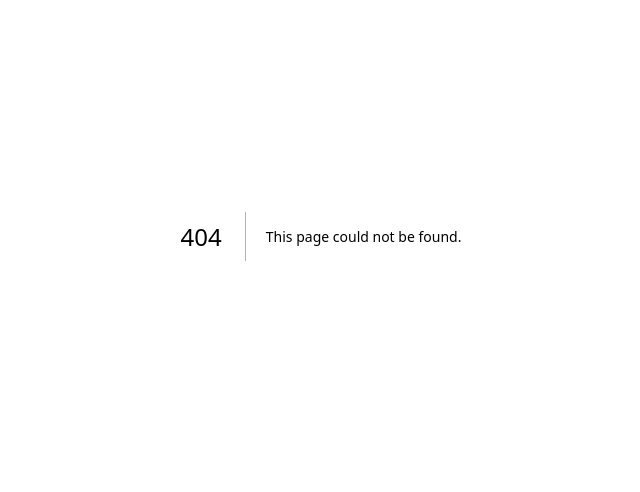
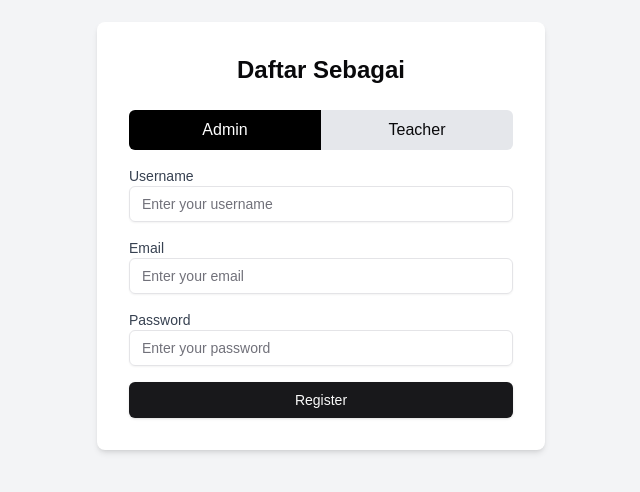
Before and after one commit to OnLeeTwo/lms-frontend, a Next.js app: page /register in a window 1280 px wide. Before the commit this address had no page. Shown: the part 164-656 px from the top of the page, without its empty margins (319-959 px from the left). Built offline with nearby package versions, Linux system fonts and the light colour scheme.

Commit message:
feat: template form register

```diff
--- /dev/null
+++ b/src/app/register/page.tsx
@@ -0,0 +1,142 @@
+"use client";
+import React, { useState } from "react";
+import { Button } from '@/components/ui/button';
+import { Input } from '@/components/ui/input';
+import { useToast } from "@/hooks/use-toast";
+import { useRouter } from "next/navigation";
+
+
+
+const RegisterPage = () => {
+  const [formData, setFormData] = useState({
+    username: "",
+    email: "",
+    password: "",
+    role: "admin", // Default role
+  });
+
+  const { toast } = useToast();
+  const router = useRouter();
+
+  const { username, email, password, role } = formData;
+
+  const handleChange = (e: React.ChangeEvent<HTMLInputElement | HTMLSelectElement>) => {
+    const { name, value } = e.target;
+    setFormData({
+      ...formData,
+      [name]: value,
+    });
+  };
+
+  const handleSubmit = (e: React.FormEvent) => {
+    e.preventDefault();
+    console.log("Form Data Submitted:", formData);
+    // Add API integration here to send the data to the backend
+    if (email === "teacher@example.com" && password === "password" && role === "teacher" && username === "teacher") {
+        toast({
+          title: "registrasi Berhasil!",
+          description: `Membawa anda ke profile page...`,
+          className: "bg-green-400",
+          duration: 1500,
+        });
+        router.push("/login");
+      } else {
+        console.error("Login failed!");
+      }
+  };
+
+  const handleRoleChange = (role: string) => {
+    setFormData({
+      ...formData,
+      role: role,
+    });
+  };
+
+  return (
+    <div className="min-h-screen flex items-center justify-center bg-gray-100">
+      <div className="bg-white p-8 rounded-lg shadow-md w-full max-w-md">
+        <h2 className="text-2xl font-bold mb-6 text-center">Daftar Sebagai</h2>
+
+        {/* Role Selection Buttons */}
+        <div className="mb-4 flex justify-center">
+          <button
+            onClick={() => handleRoleChange("admin")}
+            className={`w-full px-6 py-2 rounded-l-md font-medium ${
+              formData.role === "admin" ? "bg-black text-white" : "bg-gray-200"
+            } hover:bg-gray-600 focus:outline-none`}
+          >
+            Admin
+          </button>
+          <button
+            onClick={() => handleRoleChange("teacher")}
+            className={`w-full px-6 py-2 rounded-r-md font-medium ${
+              formData.role === "teacher" ? "bg-black text-white" : "bg-gray-200"
+            } hover:bg-gray-600 focus:outline-none`}
+          >
+            Teacher
+          </button>
+        </div>
+
+        <form onSubmit={handleSubmit}>
+          {/* Username */}
+          <div className="mb-4">
+            <label htmlFor="username" className="block text-sm font-medium text-gray-700">
+              Username
+            </label>
+            <Input
+              type="text"
+              name="username"
+              id="username"
+              value={formData.username}
+              onChange={handleChange}
+              placeholder="Enter your username"
+              required
+            />
+          </div>
+
+          {/* Email */}
+          <div className="mb-4">
+            <label htmlFor="email" className="block text-sm font-medium text-gray-700">
+              Email
+            </label>
+            <Input
+              type="email"
+              name="email"
+              id="email"
+              value={formData.email}
+              onChange={handleChange}
+              placeholder="Enter your email"
+              required
+            />
+          </div>
+
+          {/* Password */}
+          <div className="mb-4">
+            <label htmlFor="password" className="block text-sm font-medium text-gray-700">
+              Password
+            </label>
+            <Input
+              type="password"
+              name="password"
+              id="password"
+              value={formData.password}
+              onChange={handleChange}
+              placeholder="Enter your password"
+              required
+            />
+          </div>
+
+          {/* Submit Button */}
+          <Button
+            type="submit"
+            className="w-full "
+          >
+            Register
+          </Button>
+        </form>
+      </div>
+    </div>
+  );
+};
+
+export default RegisterPage;
```
